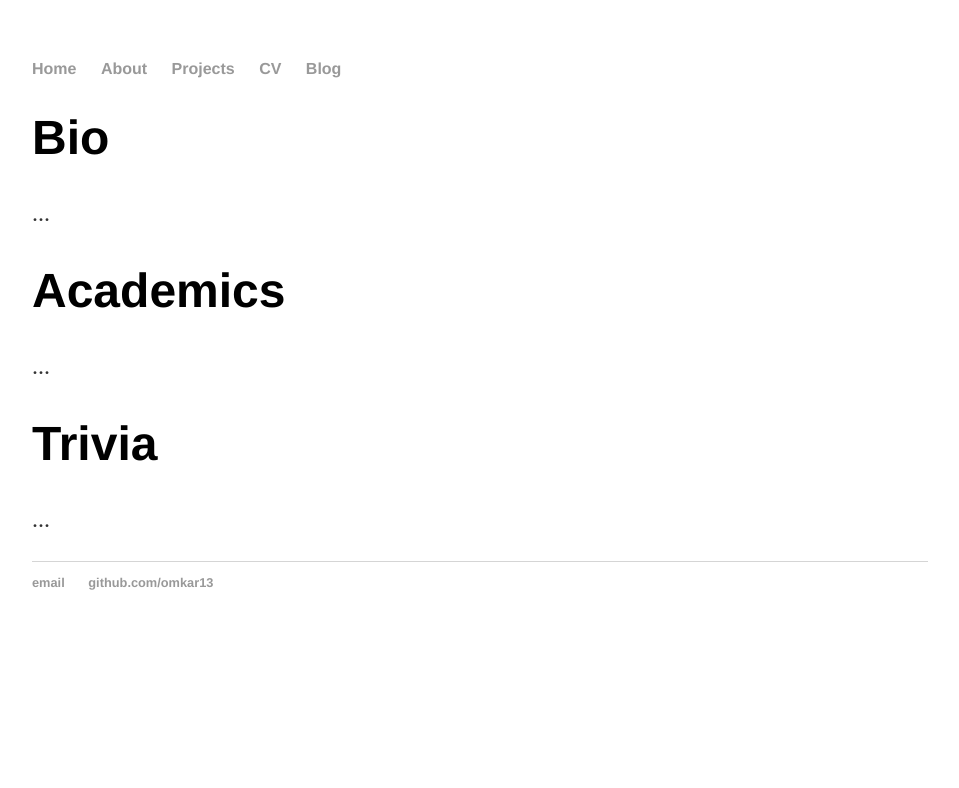
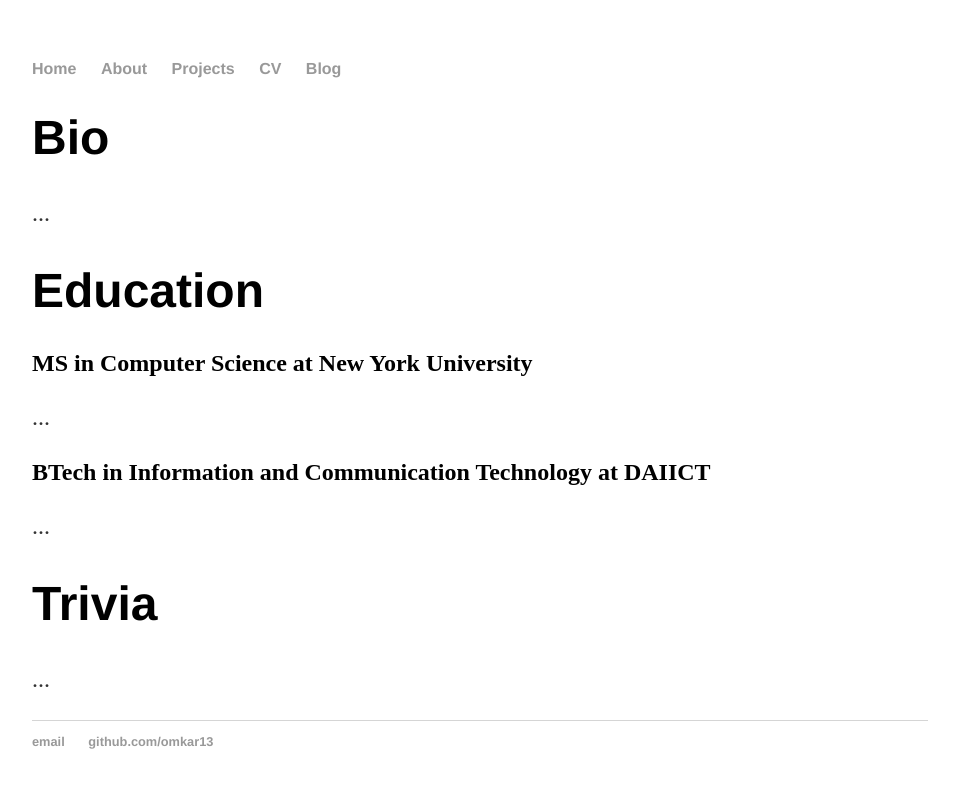
Before and after one commit to omkar13/omkar13.github.io, a Jekyll site: the page built from about/index.html, in a window 1280 px wide. Shown: the top 788 px of the page, without its empty margins (160-1119 px from the left). Built offline with Jekyll 4.4.1, drawn with Linux system fonts in a browser that asks for light colours.

Commit message:
Update index.html

```diff
--- a/about/index.html
+++ b/about/index.html
@@ -5,7 +5,10 @@ title: Omkar Damle
 <div class="blurb">
 	<h1>Bio</h1>
 	<p>...</p>
-	<h1>Academics</h1>
+	<h1>Education</h1>
+	<h2>MS in Computer Science at New York University</h2>
+	<p>...</p>
+	<h2>BTech in Information and Communication Technology at DAIICT</h2>
 	<p>...</p>
 	<h1>Trivia</h1>
 	<p>...</p>
```
